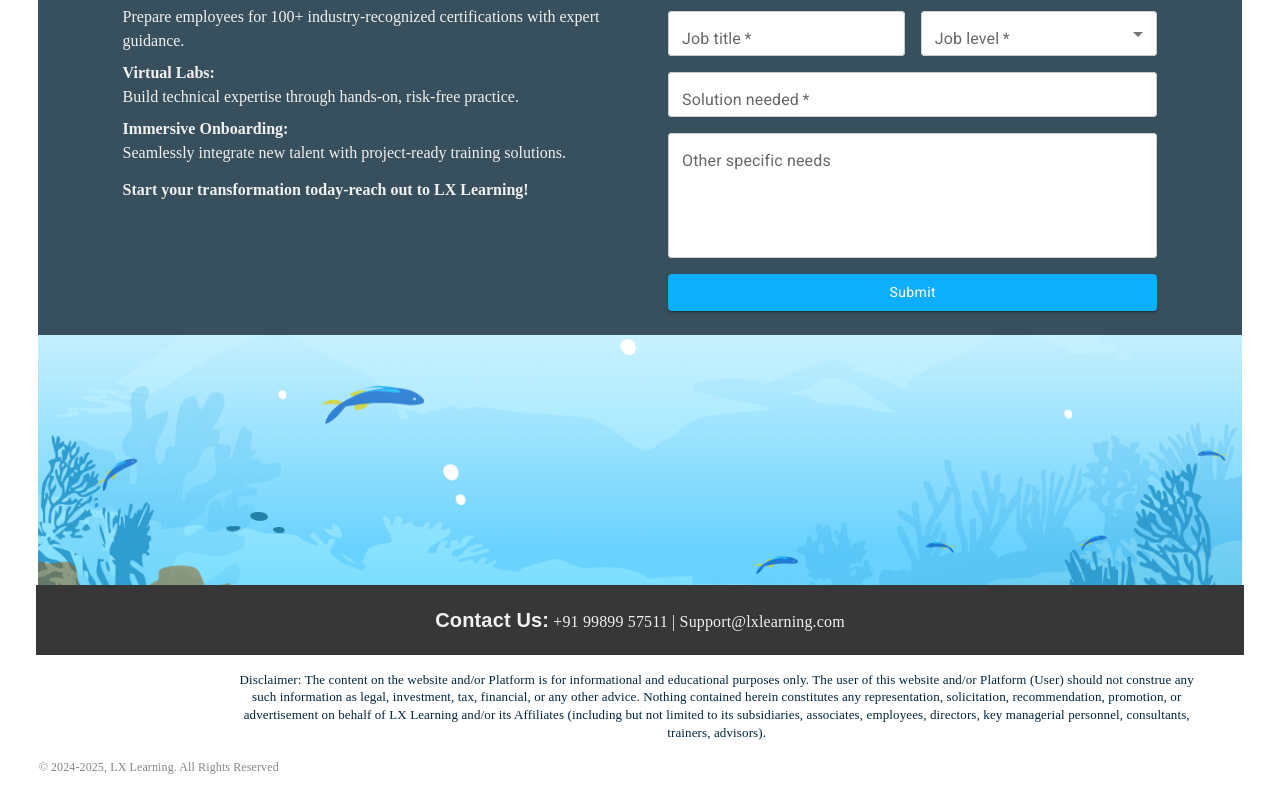
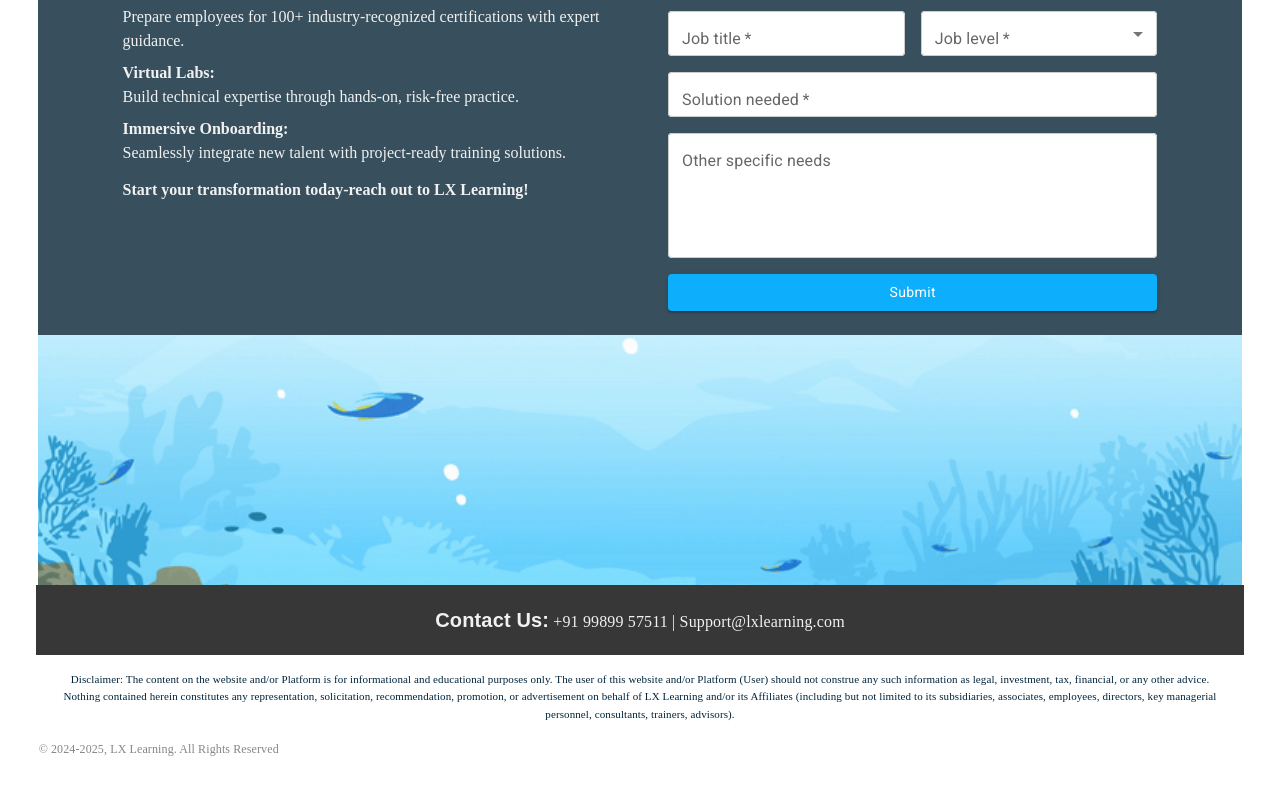
Before and after one commit to ArchithBilla/LX_Learning, a React (Create React App) app: page /gen-ai-courses in a window 1280 px wide. Shown: the part 3384-4178 px from the top of the page. Built offline with nearby package versions, Linux system fonts and the light colour scheme; a small style sheet from the web is missing.

Commit message:
added temp gif

```diff
--- a/src/components/Footer.css
+++ b/src/components/Footer.css
@@ -20,7 +20,7 @@
   .footer-image {
     height: 250px;
     width: 100%;
-    background-image: url("../assests//images/Footer.png");
+    background-image: url("../assests//images/footer.gif");
     background-size: cover;
     background-position: center;
   }
@@ -44,7 +44,6 @@
 
   /* Disclaimer Section */
   .footer-disclaimer-section {
-    width: 80%;
     text-align: center;
     background-color: #ffffff;
     border-radius: 4px;
@@ -52,14 +51,12 @@
   }
 
   .footer-disclaimer-text {
-    font-size: 13px !important;
-    line-height: 1.5;
+    font-size: 11px !important;
+    line-height: 1 !important;
     color: #00243C !important;
     font-weight: 400 !important;
     font-family: 'Rounded Mplus 1c' !important;
     line-height: 17.82px !important;
-    width: 962px    !important;
-    margin-left: 8% !important;
   }
 
 
```
Also changed, not shown: src/assests/images/Footer.png (deleted), src/assests/images/footer.gif (added).
